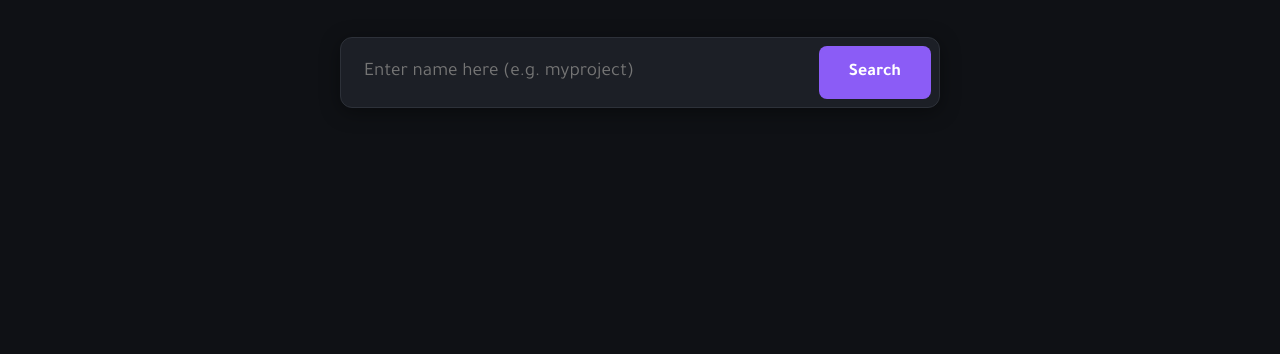
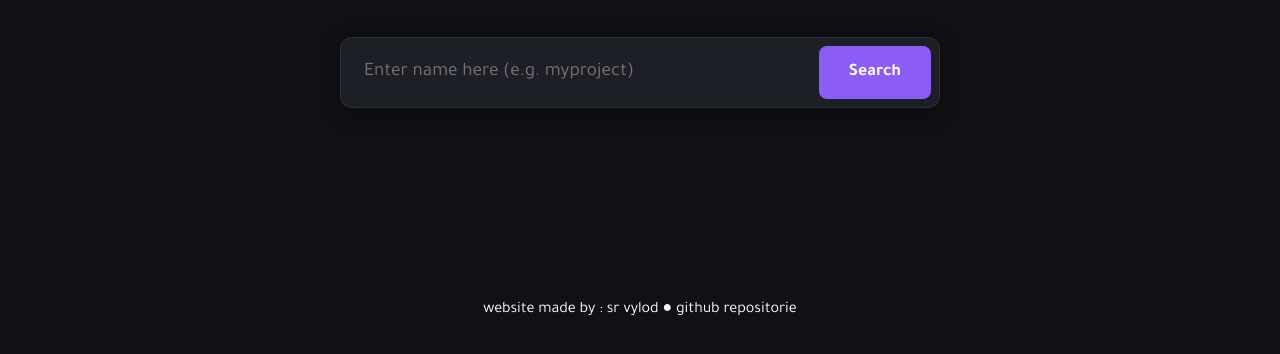
Before and after one commit to vylod/VYdomain, a plain HTML site: page index.html in a window 1280 px wide. Shown: the part 230-584 px from the top of the page. Drawn offline with Linux system fonts and the light colour scheme.

Commit message:
Add hero description with links to GitHub

```diff
--- a/index.html
+++ b/index.html
@@ -383,6 +383,7 @@
         </div>
 
         <div class="results-container" id="resultsArea"></div>
+        <p id="heroDesc"> website made by : <a href:"https://github.com/vylod/VYdomain" > sr vylod </a> ● <a href:"https://github.com/vylod/VYdomain" > github repositorie </a></p>
     </main>
 
     <script>
```
